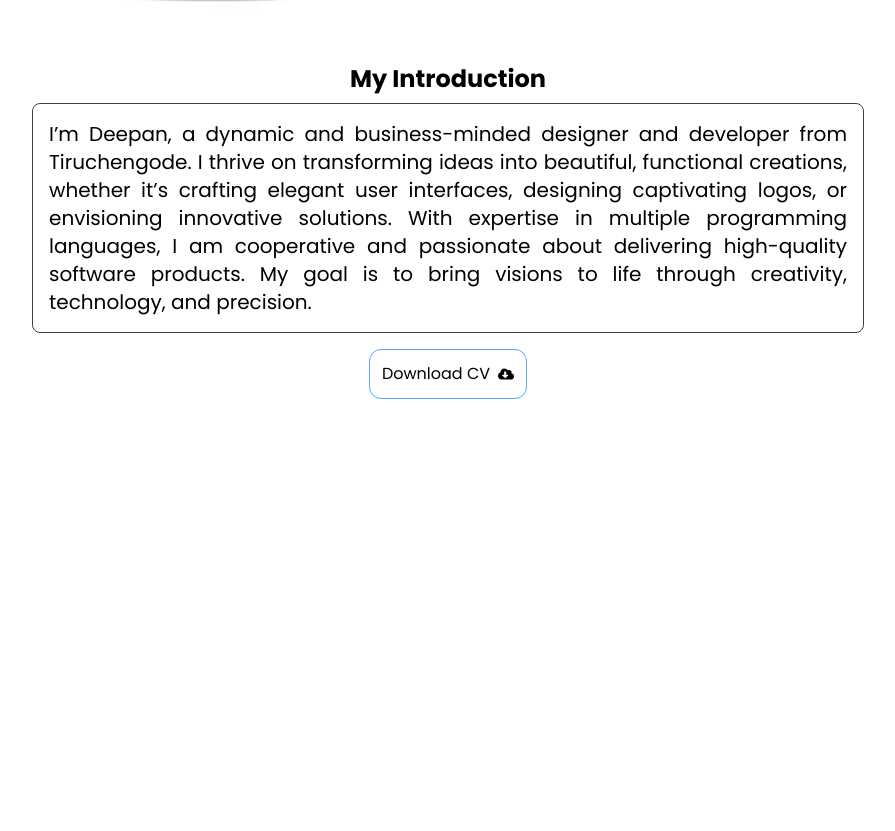
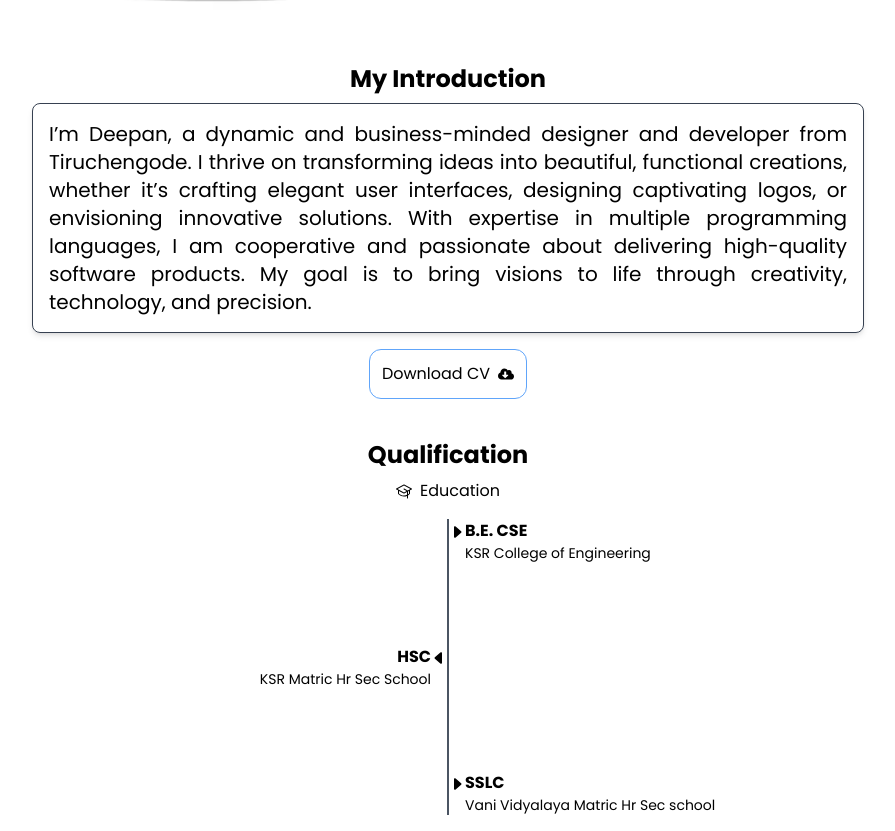
Before and after one commit to DeepanSenthilkumar005/reactportfolio, a React (Vite) app: page / in a window 1280 px wide. Shown: the part 521-1352 px from the top of the page, without its empty margins (192-1087 px from the left). Before the commit the page ends 936 px from the top, so only its background shows below. Built offline with nearby package versions, Linux system fonts and the light colour scheme.

Commit message:
Feat:Few Style changed

```diff
--- a/index.html
+++ b/index.html
@@ -13,7 +13,7 @@
     <link href="https://fonts.googleapis.com/css2?family=Roboto:wght@400;700&family=Open+Sans:wght@400;700&family=Lato:wght@400;700&family=Montserrat:wght@400;700&family=Merriweather:wght@400;700&family=Inter:wght@400;700&family=Poppins:wght@400;700&display=swap" rel="stylesheet">
 
     <meta name="viewport" content="width=device-width, initial-scale=1.0" />
-    <title>Portfolio</title>
+    <title>Deepan's Portfolio</title>
   </head>
   <body>
     <div id="root"></div>
--- a/src/App.jsx
+++ b/src/App.jsx
@@ -3,6 +3,7 @@ import { BrowserRouter, Route, Routes } from 'react-router-dom'
 import HomePage from './components/HomePage'
 import NavBar from './components/NavBar'
 import AboutPage from './components/AboutPage'
+import QualificationPage from './components/QualificationPage'
 
 function App() {
   return (
@@ -10,9 +11,10 @@ function App() {
         <NavBar />
         <HomePage />
         <AboutPage />
+        <QualificationPage />
 
     </div>
   )
 }
 
-export default App
+export default App;
--- a/src/components/AboutPage.jsx
+++ b/src/components/AboutPage.jsx
@@ -8,7 +8,7 @@ function AboutPage() {
       <div className="Heading text-2xl stm:text-xxl font-semibold text-center m-2">
         My Introduction
       </div>
-      <div className="Content text-justify stm:text-center text-xl h-fit md:w-2/3  rounded-lg font-medium border border-gray-700  p-4">
+      <div className="Content shadow-sm cursor-pointer md:shadow-md shadow-current text-justify stm:text-center text-xl h-fit md:w-2/3  rounded-lg font-medium border border-gray-700  p-4">
       I’m Deepan, a dynamic and business-minded designer and developer from Tiruchengode. I thrive on transforming ideas into beautiful, functional creations, whether it’s crafting elegant user interfaces, designing captivating logos, or envisioning innovative solutions.
 
 With expertise in multiple programming languages, I am cooperative and passionate about delivering high-quality software products. My goal is to bring visions to life through creativity, technology, and precision.
--- a/src/components/HomePage.jsx
+++ b/src/components/HomePage.jsx
@@ -4,6 +4,7 @@ import { SlSocialLinkedin } from "react-icons/sl";
 import { SlSocialGithub } from "react-icons/sl";
 import { TbWorld } from "react-icons/tb";
 import Typewriter from './Typewriter ';
+import { TfiHandPointDown } from "react-icons/tfi";
 
 function HomePage() {
   const Links=[
@@ -51,7 +52,10 @@ function HomePage() {
               <p className="mt-4 text-lg text-justify">
                 I am <span className="font-semibold text-orange-500">Deepan</span>, Welcome to my creative corner! I’m a passionate designer who thrives on transforming ideas into beautiful, functional creations.
                 Whether it’s crafting elegant user interfaces, designing captivating logos, or envisioning innovative spaces, I’m here to bring your vision to life.
-                <span className="block mt-2">Explore my portfolio below!</span>
+                <span className=" mt-2 flex">
+                  Explore my portfolio below!
+                  <TfiHandPointDown className='mt-1 ms-2 text-xl' />
+                </span>
               </p>
             </div>
 
--- a/src/components/NavBar.jsx
+++ b/src/components/NavBar.jsx
@@ -6,6 +6,7 @@ import { BsInfoSquare } from "react-icons/bs";
 import { LiaGraduationCapSolid } from "react-icons/lia";
 import { VscGithubProject } from "react-icons/vsc";
 import { RxPerson } from "react-icons/rx";
+import { HiOutlineLightBulb } from "react-icons/hi";
 
 function NavBar() {
   const [isMenuOpen, setIsMenuOpen] = useState(false);
@@ -16,6 +17,7 @@ function NavBar() {
     { title: "Home", icon: <HiOutlineHome /> },
     { title: "About", icon: <BsInfoSquare /> },
     { title: "Qualification", icon: <LiaGraduationCapSolid /> },
+    { title: "Skills", icon: <HiOutlineLightBulb /> },
     { title: "Project", icon: <VscGithubProject /> },
     { title: "Contact", icon: <RxPerson /> },
   ];
--- a/src/components/QualificationPage.jsx
+++ b/src/components/QualificationPage.jsx
@@ -1,9 +1,73 @@
 import React from 'react'
+import { PiGraduationCap } from "react-icons/pi";
+import { BsFillCaretRightFill } from "react-icons/bs";
+import { BsFillCaretLeftFill } from "react-icons/bs";
 
 function QualificationPAge() {
   return (
-    <>
-    </>
+    <section className="QualificationPage w-full p-4">
+        <div className="Heading text-2xl stm:text-xxl font-semibold text-center m-2">
+            Qualification
+        </div>
+        <div className="Education flex justify-center mb-4">
+            <PiGraduationCap className='flex mt-1 me-2' />
+            Education
+        </div>
+        {/* Content */}
+        <div className="content flex min-h-48 justify-center">
+            {/* Left Content */}
+            <div className="leftcontent my-auto w-full text-right">
+                <div className='align-middle'>
+                    <div className="HSC">
+                        <div className="degree inline font-semibold stm:text-sm">
+                            HSC
+                        </div>
+                        <div className="arrow inline">
+                            <BsFillCaretLeftFill className='inline' />
+                        </div>
+                        <div className="name text-sm stm:text-xs me-4">
+                                KSR Matric Hr Sec School
+                        </div>
+                    </div>
+                </div>
+            </div>
+
+            {/* Middle Line */}
+            <div className="Middleline border border-gray-600"></div>
+
+            {/* Right Content BE and SSLC Comes Below*/}
+            <div className="rightcontent w-full ">
+
+                <div className="BE">
+                    <div className="arrow inline">
+                        <BsFillCaretRightFill className='inline' />
+                    </div>
+
+                    <div className="degree inline font-semibold stm:text-sm">
+                            {/* B.E. Computer Science and Engineering */}
+                            B.E. CSE
+                    </div>
+                    <div className="name text-sm ms-4 stm:text-xs">
+                            KSR College of Engineering
+                    </div>
+                </div>
+
+                <div className="SSLC pt-52 stm:pt-44">
+                    <div className="arrow inline">
+                        <BsFillCaretRightFill className='inline' />
+                    </div>
+
+                    <div className="degree  inline font-semibold stm:text-sm">
+                        SSLC
+                    </div>
+                    <div className="name ms-4 text-sm stm:text-xs">
+                        Vani Vidyalaya Matric Hr Sec school
+                    </div>
+                </div>
+
+            </div>
+        </div>
+    </section>
   )
 }
 
```
